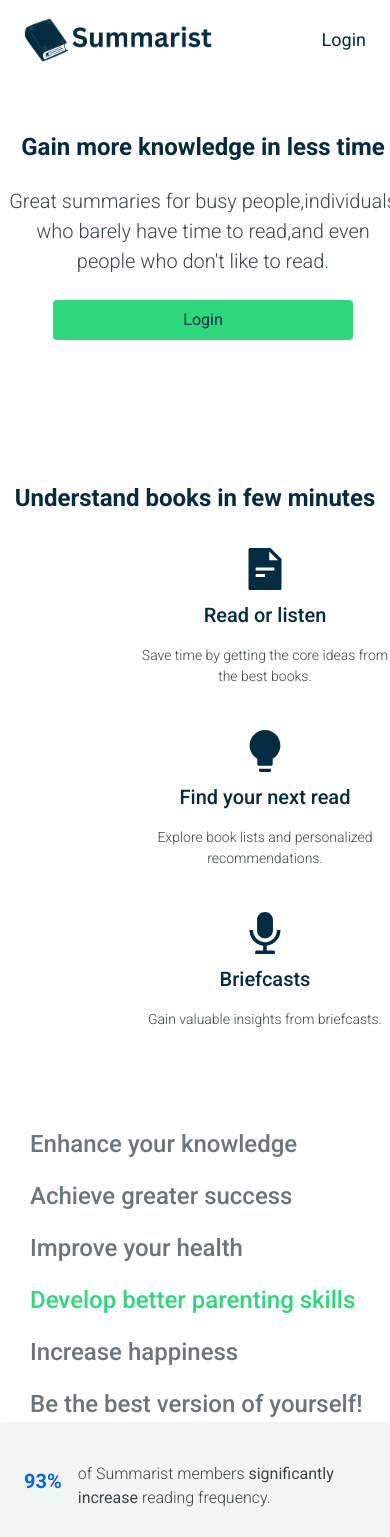
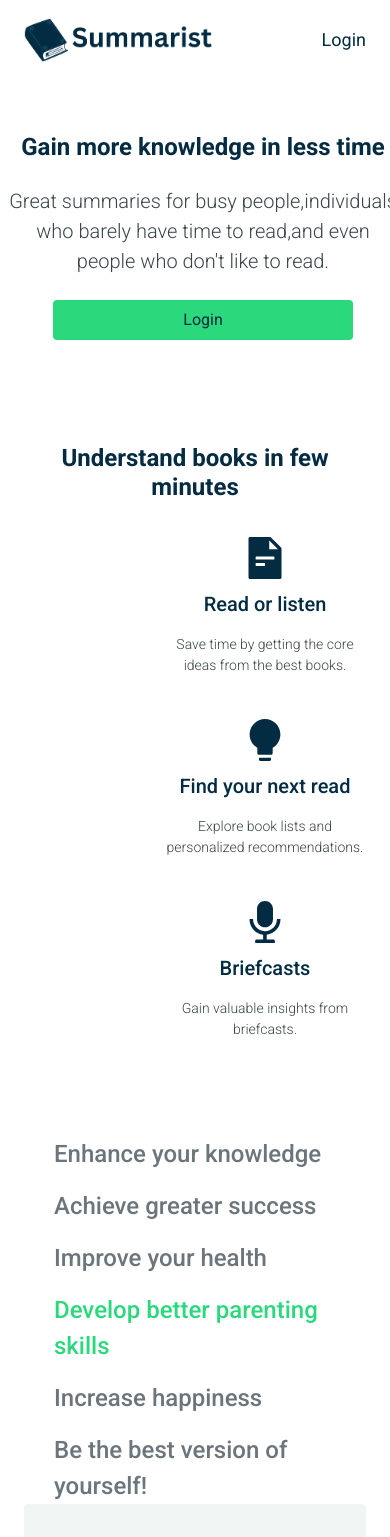
Before and after one commit to DerrickSimilien/Summarist-Virtual-Internship, a Next.js app: page / in a window 390 px wide. Shown: the top 1537 px of the page. Built offline with nearby package versions, Linux system fonts and the light colour scheme.

Commit message:
Centering statistics and reviews section

```diff
--- a/src/app/globals.css
+++ b/src/app/globals.css
@@ -794,6 +794,7 @@ button:disabled {
     grid-template-columns: 1fr; /* Stack columns vertically on mobile */
     gap: 32px;
     margin-bottom: 32px;
+    /* padding: 0 24px; */
   }
 
   .statistics__content {
@@ -907,6 +908,11 @@ button:disabled {
     transform: translateX(-90px);
   }
 
+   #features {
+    transform: translateX(0) !important;
+     padding: 0 24px;
+  }
+
 }
 
 /* Only apply the -90px shift between 601px and 768px */
```
